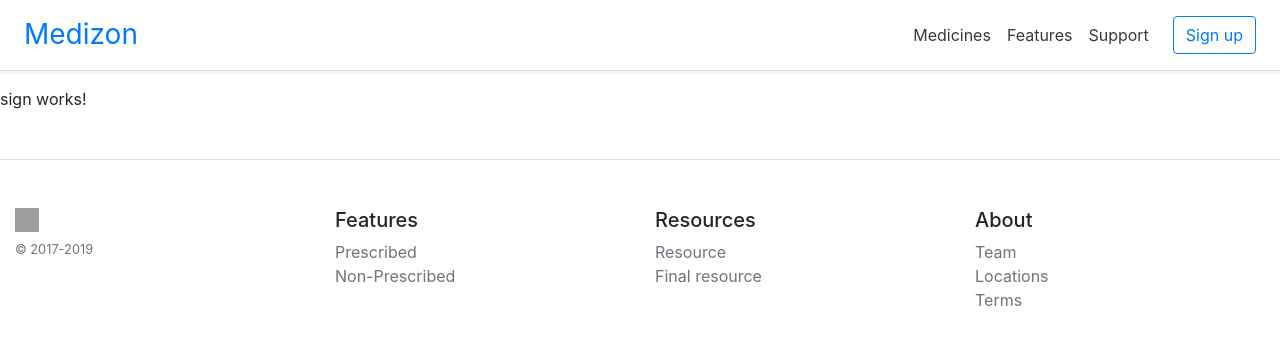
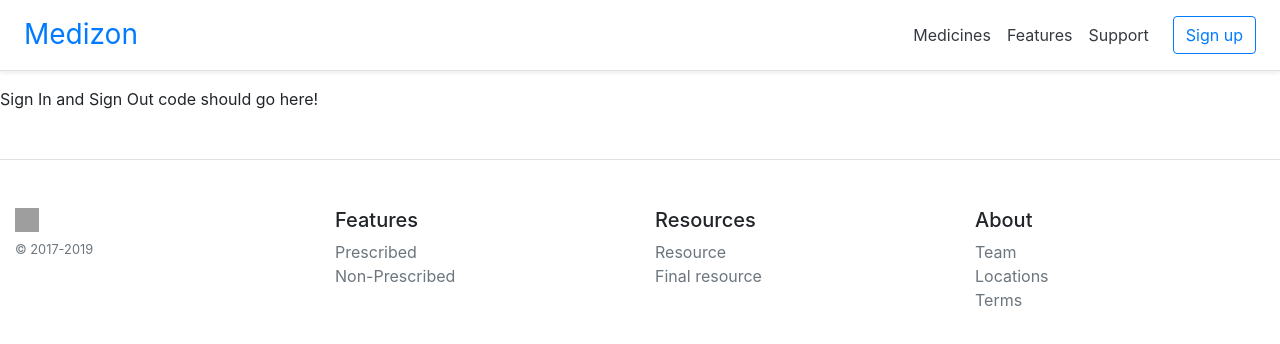
Before and after one commit to anilreddy8989/medizon, an Angular app: page /signin in a window 1280 px wide. Shown: the top 344 px of the page. Built offline with nearby package versions, Linux system fonts and the light colour scheme; grey boxes are pictures that could not be loaded.

Commit message:
Checking

```diff
--- a/src/app/sign/sign.component.html
+++ b/src/app/sign/sign.component.html
@@ -1,3 +1,3 @@
 <p>
-  sign works!
+  Sign In and Sign Out code should go here!
 </p>
```
